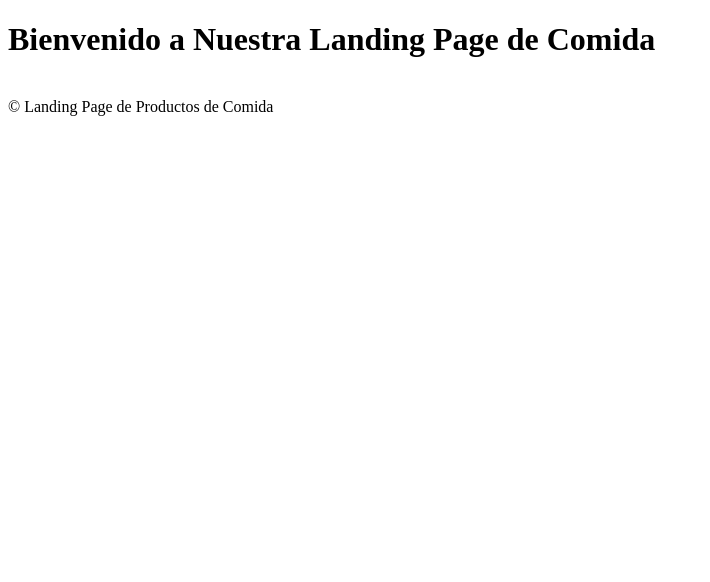
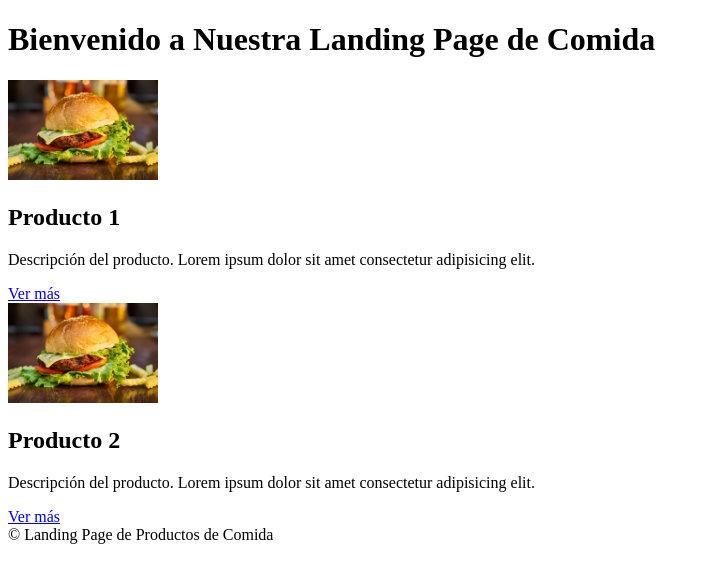
Before and after one commit to LeoGBK/05-ax_Reto-Modelo-de-Caja, a plain HTML site: page index.html in a window 1280 px wide. Shown: the whole page, without its empty margins (0-710 px from the left). Drawn offline with Linux system fonts and the light colour scheme.

Commit message:
Product 1 and 2 content creation

```diff
--- a/index.html
+++ b/index.html
@@ -12,10 +12,18 @@
         <h1>Bienvenido a Nuestra Landing Page de Comida</h1>
         <div class="white-block">
             <div class="gray-block">
-                <img src="" alt="" sizes="" srcset="">
+                <img src="burger.jpg" alt="" height="100">
+                <h2>Producto 1</h2>
+                <p>Descripción del producto. Lorem ipsum dolor sit amet consectetur adipisicing elit.</p>
+                <a href="#">Ver más</a>
             </div>
             <div class="gray-block">
-
+                <div class="gray-block">
+                    <img src="burger.jpg" alt="" height="100">
+                    <h2>Producto 2</h2>
+                    <p>Descripción del producto. Lorem ipsum dolor sit amet consectetur adipisicing elit.</p>
+                    <a href="#">Ver más</a>
+                </div>
             </div>
         </div>
     </div>
```
